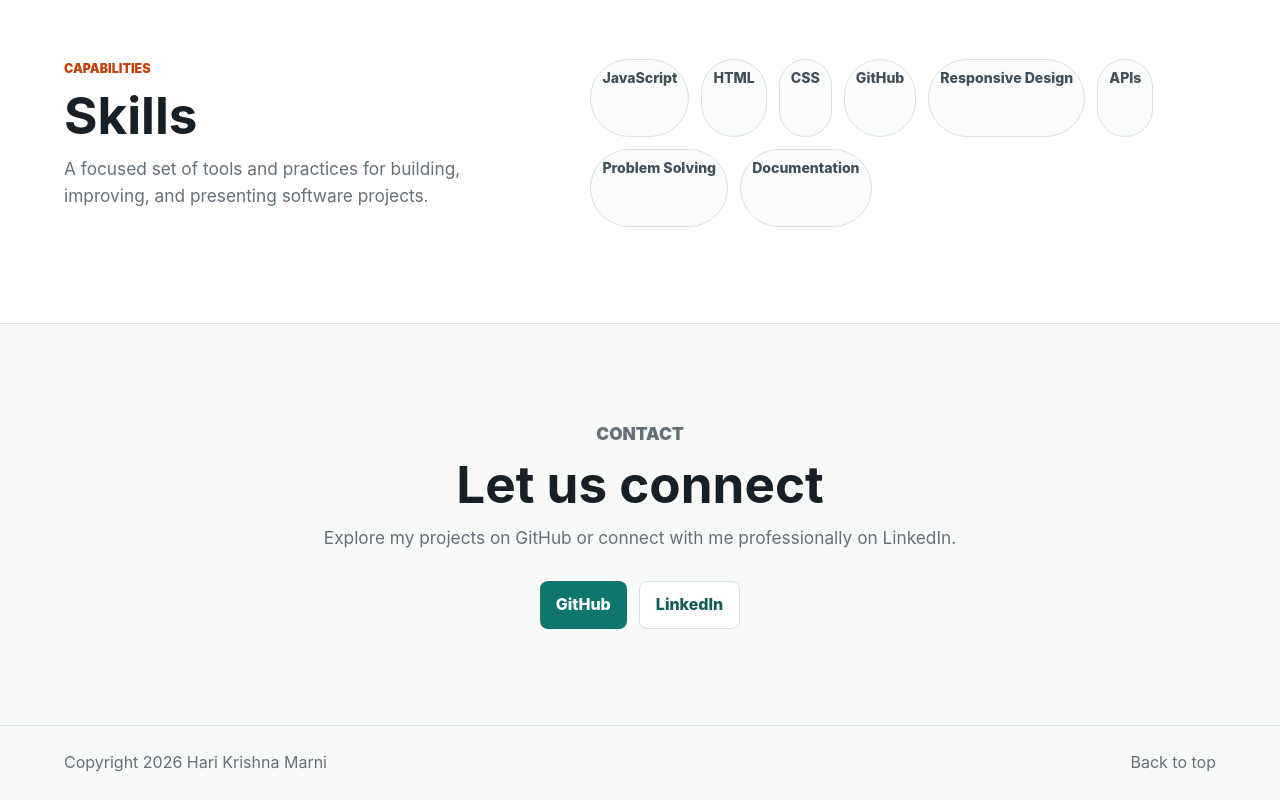
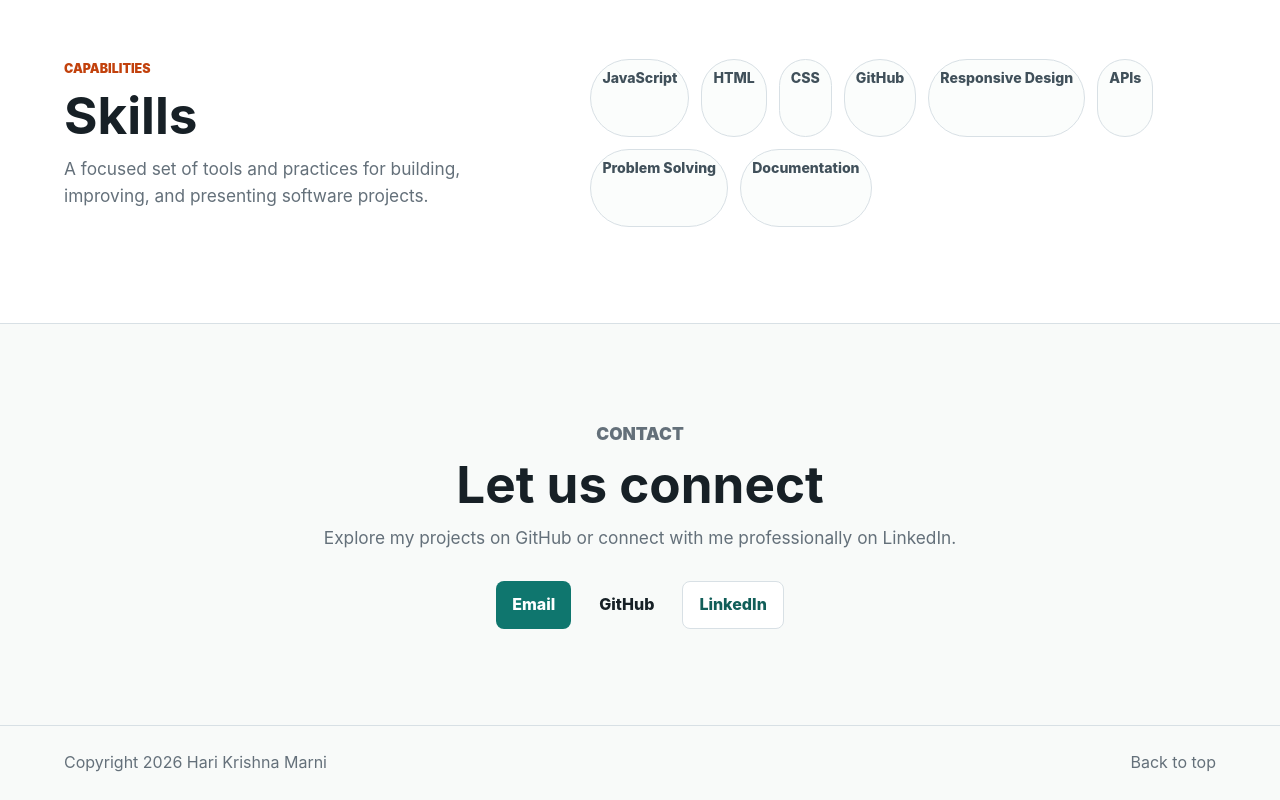
Before and after one commit to harimarni/Portfolio, a plain HTML site: page index.html in a window 1280 px wide. Shown: the part 1519-2319 px from the top of the page. Drawn offline with Linux system fonts and the light colour scheme; no server answers.

Commit message:
Update index.html

```diff
--- a/index.html
+++ b/index.html
@@ -62,6 +62,7 @@
         <h2>Let us connect</h2>
         <p>Explore my projects on GitHub or connect with me professionally on LinkedIn.</p>
         <div class="contact-links">
+          <a href="mailto:mharikrishna0126@gmail.com">Email</a>
           <a href="https://github.com/harimarni" target="_blank">GitHub</a>
           <a href="https://www.linkedin.com/in/harikrishnamarni/" target="_blank">LinkedIn</a>
         </div>
```
